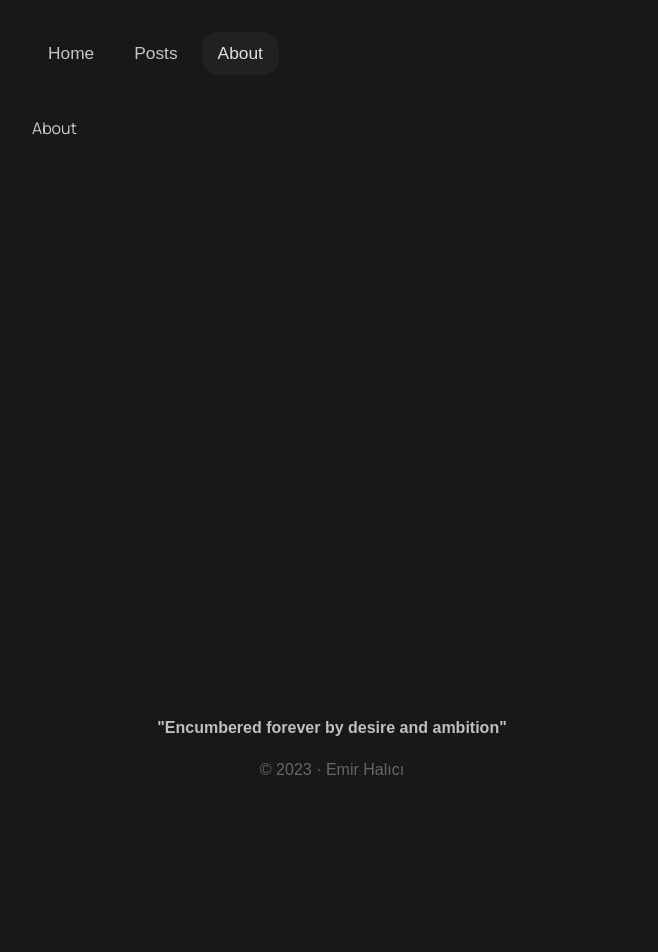
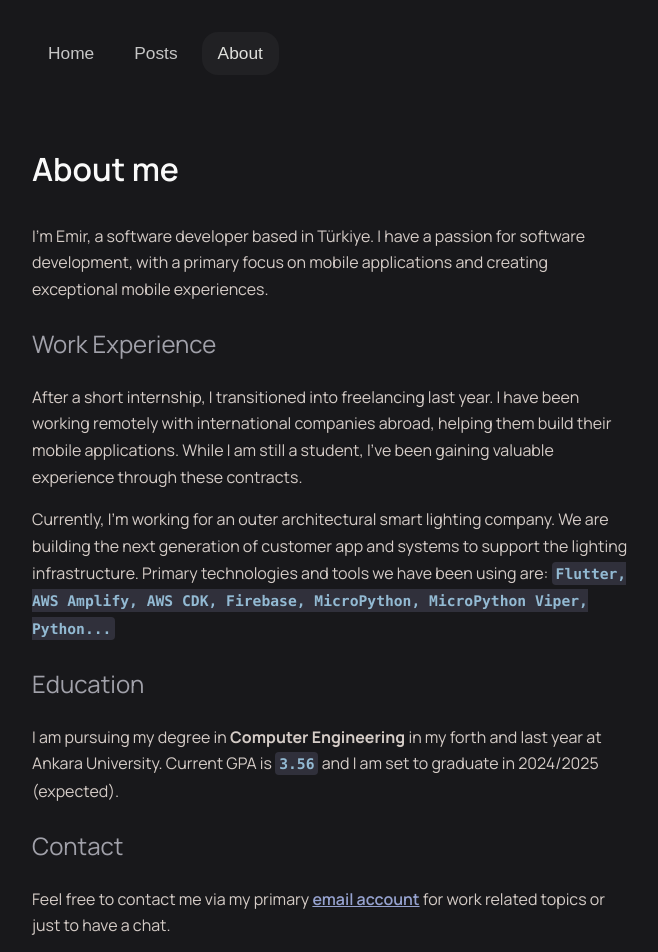
Before and after one commit to emirhalici/personal_page, a React (Vite) app: page /about in a window 1280 px wide. Shown: the top 952 px of the page, without its empty margins (308-966 px from the left). Before the commit the page ends 800 px from the top, so only its background shows below. Built offline with nearby package versions, Linux system fonts and the light colour scheme; a web font is replaced by a local one.

Commit message:
feat: impl about page

```diff
--- a/src/pages/AboutPage/AboutPage.css
+++ b/src/pages/AboutPage/AboutPage.css
@@ -0,0 +1,8 @@
+code {
+  font-size: 11pt;
+  color: #93bad3;
+  background-color: #30303b;
+  padding: 3px 4px;
+  font-weight: 600;
+  border-radius: 4px;
+}
--- a/src/pages/AboutPage/AboutPage.tsx
+++ b/src/pages/AboutPage/AboutPage.tsx
@@ -1,5 +1,48 @@
+import { TextSubtitle, TextTitle } from '~/components/Texts/Texts';
 import './AboutPage.css';
 
 export default function AboutPage() {
-  return <div className='page-fixed-width-root'>About</div>;
+  const emailLink = 'mailto:emir.halici1@gmail.com';
+
+  return (
+    <div className='page-fixed-width-root'>
+      <TextTitle>About me</TextTitle>
+      <p>
+        I&apos;m Emir, a software developer based in Türkiye. I have a passion for software
+        development, with a primary focus on mobile applications and creating exceptional mobile
+        experiences.
+      </p>
+      <TextSubtitle>Work Experience</TextSubtitle>
+      <p>
+        After a short internship, I transitioned into freelancing last year. I have been working
+        remotely with international companies abroad, helping them build their mobile applications.
+        While I am still a student, I&apos;ve been gaining valuable experience through these
+        contracts.
+      </p>
+      <p>
+        Currently, I&apos;m working for an outer architectural smart lighting company. We are
+        building the next generation of customer app and systems to support the lighting
+        infrastructure. Primary technologies and tools we have been using are:{' '}
+        <code>
+          Flutter, AWS Amplify, AWS CDK, Firebase, MicroPython, MicroPython Viper, Python...
+        </code>
+      </p>
+      <TextSubtitle>Education</TextSubtitle>
+      <p>
+        I am pursuing my degree in <b>Computer Engineering</b> in my forth and last year at Ankara
+        University. Current GPA is <code>3.56</code> and I am set to graduate in 2024/2025
+        (expected).
+      </p>
+      <TextSubtitle>Contact</TextSubtitle>
+      <p>
+        Feel free to contact me via my primary <a href={emailLink}>email account</a> for work
+        related topics or just to have a chat.
+      </p>
+      <EmptySpace height={60}></EmptySpace>
+    </div>
+  );
 }
+
+function EmptySpace(props: { height?: number; width?: number }) {
+  return <div style={props}></div>;
+}
--- a/src/pages/HomePage/HomePage.tsx
+++ b/src/pages/HomePage/HomePage.tsx
@@ -11,7 +11,7 @@ export default function HomePage() {
         I am a software developer based in <b>Türkiye</b>.
       </TextSubtitle>
       <p>
-        I am currently remotely freelancing and working on receiving my bachelor&apos;s (3/4) in{' '}
+        I am currently remotely freelancing and working on receiving my bachelor&apos;s (4/4) in{' '}
         <b>Ankara</b>. Check out more socials down below or more learn more about me{' '}
         <Link to={routeNames.about.path}> here</Link>!
       </p>
```
